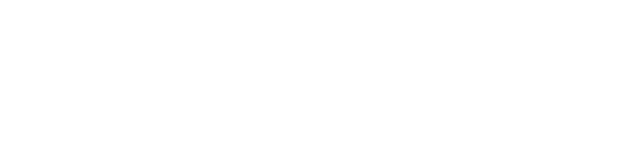
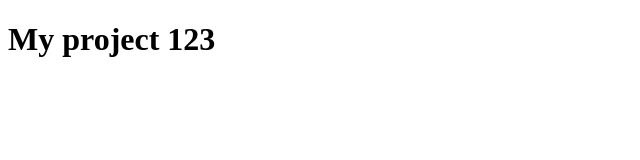
Before and after one commit to oksana-onopa/my-project, a plain HTML site: page index.html in a window 1280 px wide. Shown: the whole page, without its empty margins (0-640 px from the left). Drawn offline with Linux system fonts and the light colour scheme.

Commit message:
Update index.html

```diff
--- a/index.html
+++ b/index.html
@@ -7,6 +7,6 @@
   <title>My project</title>
 </head>
 <body>
-
+  <h1>My project 123</h1>
 </body>
 </html>
```
